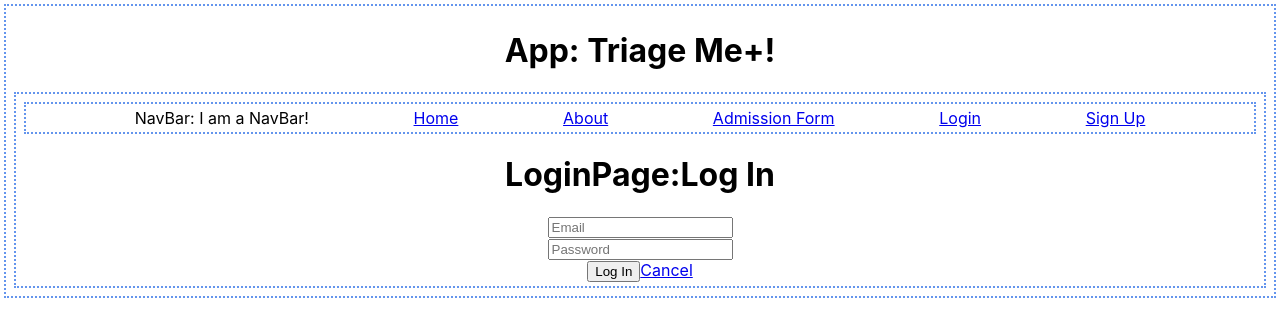
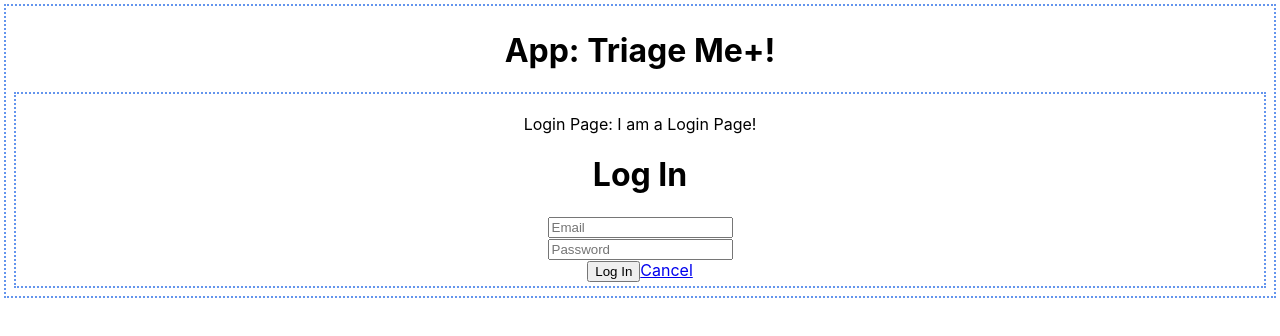
Before and after one commit to robified/react_triageMe, a React (Create React App) app: page /login in a window 1280 px wide. Shown: the top 336 px of the page. Built offline with nearby package versions, Linux system fonts and the light colour scheme.

Commit message:
Remove NavBar component. Adjust header|h1 tags.

```diff
--- a/src/pages/LoginPage/LoginPage.jsx
+++ b/src/pages/LoginPage/LoginPage.jsx
@@ -1,7 +1,6 @@
 import React, { Component } from 'react';
 import { Link } from 'react-router-dom';
 import userService from '../../utils/userService';
-import NavBar from '../../components/NavBar/NavBar';
 
 class LoginPage extends Component {
   state = {
@@ -33,11 +32,11 @@ class LoginPage extends Component {
   render() {
     return (
       <div className="component">
-        <NavBar/>
+        <header>
+          <p>Login Page: I am a Login Page!</p>
+        </header>
 
-        <header>
-          <h1>LoginPage:Log In</h1>
-        </header>
+        <h1>Log In</h1>
 
         <form onSubmit={this.handleSubmit} >
           <div>
```
